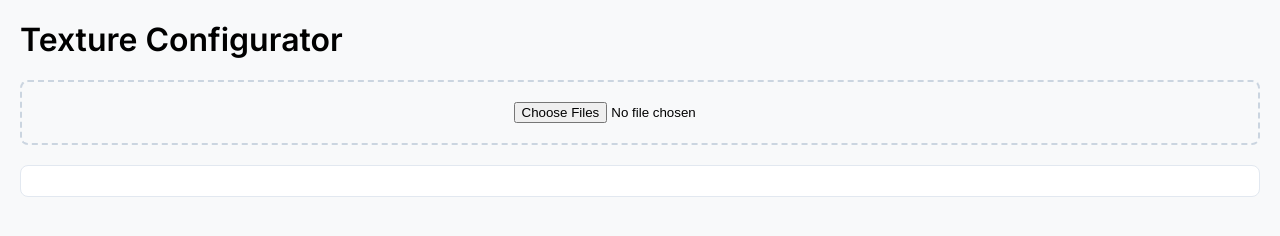
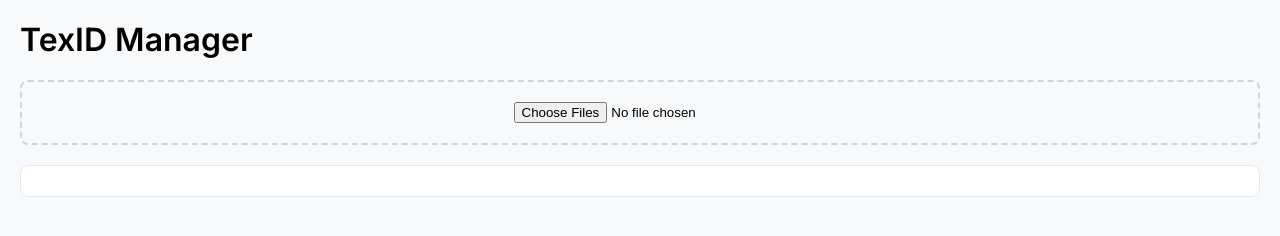
Before and after one commit to KyleKart/modtex, a plain HTML site: page index.html in a window 1280 px wide. Drawn offline with nearby package versions, Linux system fonts and the light colour scheme.

Commit message:
Update index.html

```diff
--- a/index.html
+++ b/index.html
@@ -1,6 +1,6 @@
 <html><head><base href="/" />
 <meta charset="utf-8" />
-<title>Fixed Texture Configurator</title>
+<title>TexID Manager</title>
 <script src="https://cdnjs.cloudflare.com/ajax/libs/jszip/3.10.1/jszip.min.js"></script>
 <link href="https://fonts.googleapis.com/css2?family=Inter:wght@400;500;600&display=swap" rel="stylesheet">
 <style>
@@ -86,7 +86,7 @@
 </style>
 </head>
 <body>
-  <h1>Texture Configurator</h1>
+  <h1>TexID Manager</h1>
 
   <div class="input-file">
     <input type="file" id="folder-input" webkitdirectory mozdirectory multiple>
```
